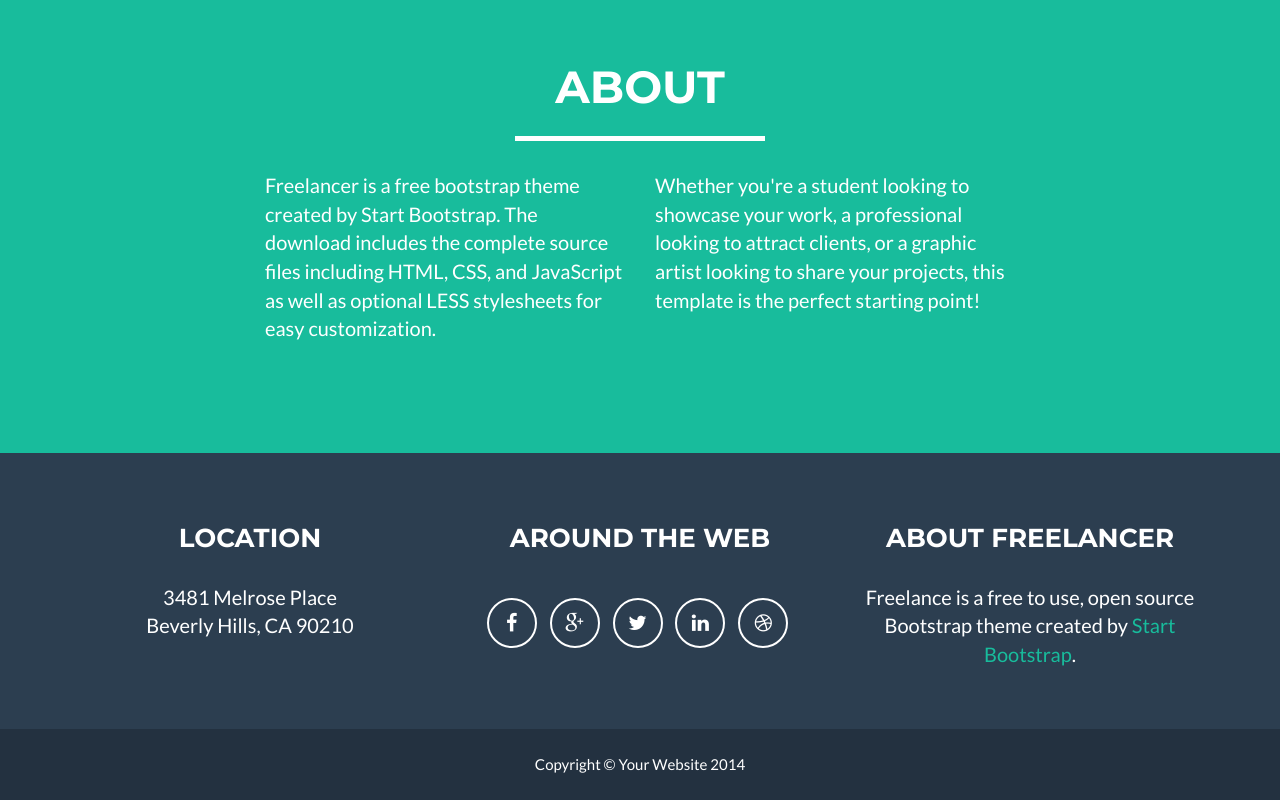
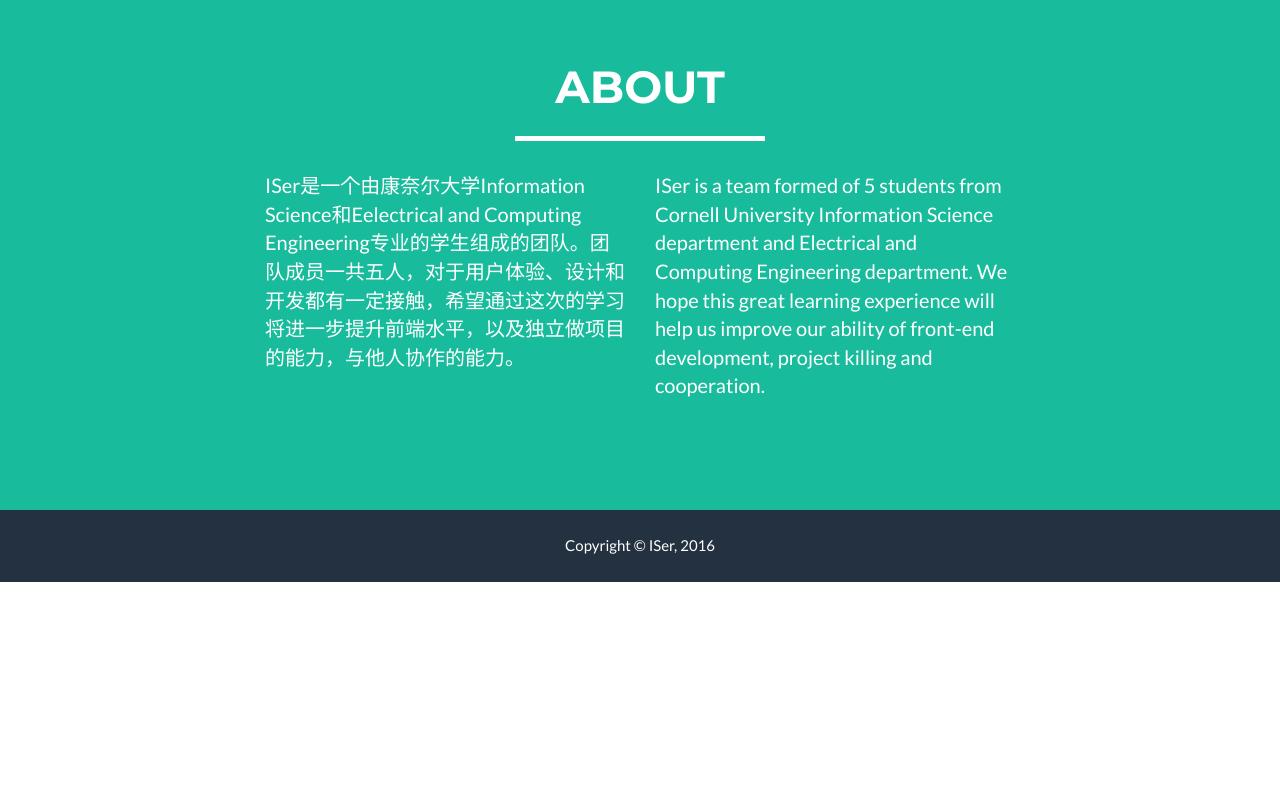
Before and after one commit to ChenxiSu/FrontEndTeamShow, a plain HTML site: page index.html in a window 1280 px wide. Shown: the part 1703-2503 px from the top of the page. After the commit the page ends 2285 px from the top, so only its background shows below. Drawn offline with nearby package versions, Linux system fonts and the light colour scheme.

Commit message:
Merge branch 'master' of https://github.com/ChenxiSu/FrontEndTeamShow
# Please enter a commit message to explain why this merge is necessary,
# especially if it merges an updated upstream into a topic branch.
#
# Lines starting with '#' will be ignored, and an empty message aborts
# the commit.

```diff
--- a/css/freelancer.css
+++ b/css/freelancer.css
@@ -97,7 +97,7 @@ header img {
 
 header .intro-text .name {
     display: block;
-    text-transform: uppercase;
+    /*text-transform: uppercase;*/
     font-family: Montserrat,"Helvetica Neue",Helvetica,Arial,sans-serif;
     font-size: 2em;
     font-weight: 700;
--- a/index.html
+++ b/index.html
@@ -87,7 +87,7 @@
         <div class="container">
             <div class="row">
                 <div class="col-lg-12 text-center">
-                    <h2>Portfolio</h2>
+                    <h2>Give me five!  Now you have!</h2>
                     <hr class="star-primary">
                 </div>
             </div>
@@ -167,10 +167,10 @@
             </div>
             <div class="row">
                 <div class="col-lg-4 col-lg-offset-2">
-                    <p>Freelancer is a free bootstrap theme created by Start Bootstrap. The download includes the complete source files including HTML, CSS, and JavaScript as well as optional LESS stylesheets for easy customization.</p>
+                    <p>ISer是一个由康奈尔大学Information Science和Eelectrical and Computing Engineering专业的学生组成的团队。团队成员一共五人，对于用户体验、设计和开发都有一定接触，希望通过这次的学习将进一步提升前端水平，以及独立做项目的能力，与他人协作的能力。</p>
                 </div>
                 <div class="col-lg-4">
-                    <p>Whether you're a student looking to showcase your work, a professional looking to attract clients, or a graphic artist looking to share your projects, this template is the perfect starting point!</p>
+                    <p>ISer is a team formed of 5 students from Cornell University Information Science department and Electrical and Computing Engineering department. We hope this great learning experience will help us improve our ability of front-end development, project killing and cooperation. </p>
                 </div>
             </div>
         </div>
@@ -178,45 +178,11 @@
 
     <!-- Footer -->
     <footer class="text-center">
-        <div class="footer-above">
-            <div class="container">
-                <div class="row">
-                    <div class="footer-col col-md-4">
-                        <h3>Location</h3>
-                        <p>3481 Melrose Place<br>Beverly Hills, CA 90210</p>
-                    </div>
-                    <div class="footer-col col-md-4">
-                        <h3>Around the Web</h3>
-                        <ul class="list-inline">
-                            <li>
-                                <a href="#" class="btn-social btn-outline"><i class="fa fa-fw fa-facebook"></i></a>
-                            </li>
-                            <li>
-                                <a href="#" class="btn-social btn-outline"><i class="fa fa-fw fa-google-plus"></i></a>
-                            </li>
-                            <li>
-                                <a href="#" class="btn-social btn-outline"><i class="fa fa-fw fa-twitter"></i></a>
-                            </li>
-                            <li>
-                                <a href="#" class="btn-social btn-outline"><i class="fa fa-fw fa-linkedin"></i></a>
-                            </li>
-                            <li>
-                                <a href="#" class="btn-social btn-outline"><i class="fa fa-fw fa-dribbble"></i></a>
-                            </li>
-                        </ul>
-                    </div>
-                    <div class="footer-col col-md-4">
-                        <h3>About Freelancer</h3>
-                        <p>Freelance is a free to use, open source Bootstrap theme created by <a href="http://startbootstrap.com">Start Bootstrap</a>.</p>
-                    </div>
-                </div>
-            </div>
-        </div>
         <div class="footer-below">
             <div class="container">
                 <div class="row">
                     <div class="col-lg-12">
-                        Copyright &copy; Your Website 2014
+                        Copyright &copy; ISer, 2016
                     </div>
                 </div>
             </div>
@@ -243,11 +209,10 @@
                 <div class="row">
                     <div class="col-lg-8 col-lg-offset-2">
                         <div class="modal-body">
-                            <h2>Project Title</h2>
+                            <h2>ISER 1 赵子蔚 </h2>
                             <hr class="star-primary">
                             <img src="img/portfolio/cabin.png" class="img-responsive img-centered" alt="">
-                            <p>ISER 1 赵子蔚 <br/>
-                             一个孜孜不倦的设计师；<br/>
+                            <p>一个孜孜不倦的设计师；<br/>
                              一个想内心充满不着调想法的文艺青年但却每天只能绑在电脑前写代码程序猿<br/>
                             </p>
                             <button type="button" class="btn btn-default" data-dismiss="modal"><i class="fa fa-times"></i> Close</button>
@@ -269,24 +234,11 @@
                 <div class="row">
                     <div class="col-lg-8 col-lg-offset-2">
                         <div class="modal-body">
-                            <h2>Project Title</h2>
+                            <h2>ISER 2 宿晨曦</h2>
                             <hr class="star-primary">
                             <img src="img/portfolio/cake.png" class="img-responsive img-centered" alt="">
-                            <p>Use this area of the page to describe your project. The icon above is part of a free icon set by <a href="https://sellfy.com/p/8Q9P/jV3VZ/">Flat Icons</a>. On their website, you can download their free set with 16 icons, or you can purchase the entire set with 146 icons for only $12!</p>
-                            <ul class="list-inline item-details">
-                                <li>Client:
-                                    <strong><a href="http://startbootstrap.com">Start Bootstrap</a>
-                                    </strong>
-                                </li>
-                                <li>Date:
-                                    <strong><a href="http://startbootstrap.com">April 2014</a>
-                                    </strong>
-                                </li>
-                                <li>Service:
-                                    <strong><a href="http://startbootstrap.com">Web Development</a>
-                                    </strong>
-                                </li>
-                            </ul>
+                            <p>Life is full of choices, this is what I choose!<br>
+                                I just want to make it good, better, and hopefully, excellent!<br></p>
                             <button type="button" class="btn btn-default" data-dismiss="modal"><i class="fa fa-times"></i> Close</button>
                         </div>
                     </div>
```
